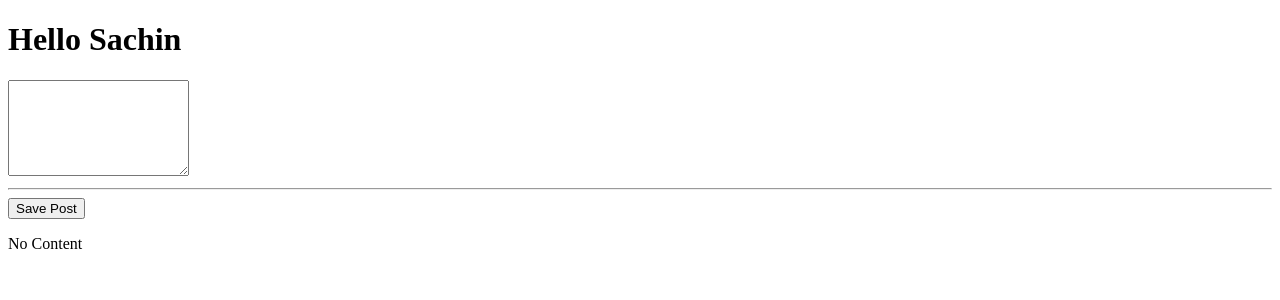
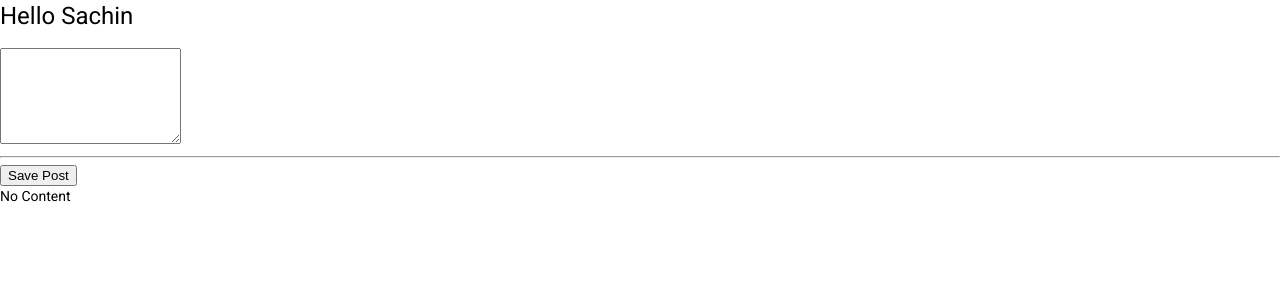
Before and after one commit to sachinthokal/App1, an Angular app: page / in a window 1280 px wide. Shown: the top 300 px of the page. Built offline with nearby package versions, Linux system fonts and the light colour scheme.

Commit message:
Angular CLI Update 13v to 14v

```diff
--- a/angular.json
+++ b/angular.json
@@ -27,6 +27,7 @@
               "src/assets"
             ],
             "styles": [
+              "./node_modules/@angular/material/prebuilt-themes/indigo-pink.css",
               "src/styles.css"
             ],
             "scripts": []
@@ -94,6 +95,7 @@
               "src/assets"
             ],
             "styles": [
+              "./node_modules/@angular/material/prebuilt-themes/indigo-pink.css",
               "src/styles.css"
             ],
             "scripts": []
@@ -102,5 +104,7 @@
       }
     }
   },
-  "defaultProject": "App1"
+  "cli": {
+    "analytics": "89f4c518-0c19-470b-8386-0aed21fc41d3"
+  }
 }
--- a/src/app/app.module.ts
+++ b/src/app/app.module.ts
@@ -3,6 +3,7 @@
 import { FormsModule } from '@angular/forms';
 import { AppComponent } from './app.component';
 import { PostCreateComponent } from './posts/post-create/post-create.component';
+import { BrowserAnimationsModule } from '@angular/platform-browser/animations';
 
 @NgModule({
   declarations: [
@@ -11,7 +12,8 @@
   ],
   imports: [
     BrowserModule,
-    FormsModule
+    FormsModule,
+    BrowserAnimationsModule
   ],
   providers: [],
   bootstrap: [AppComponent]
--- a/src/index.html
+++ b/src/index.html
@@ -6,8 +6,11 @@
   <base href="/">
   <meta name="viewport" content="width=device-width, initial-scale=1">
   <link rel="icon" type="image/x-icon" href="favicon.ico">
+  <link rel="preconnect" href="https://fonts.gstatic.com">
+  <link href="https://fonts.googleapis.com/css2?family=Roboto:wght@300;400;500&display=swap" rel="stylesheet">
+  <link href="https://fonts.googleapis.com/icon?family=Material+Icons" rel="stylesheet">
 </head>
-<body>
+<body class="mat-typography">
   <app-root></app-root>
 </body>
 </html>
--- a/src/styles.css
+++ b/src/styles.css
@@ -1 +1,4 @@
 /* You can add global styles to this file, and also import other style files */
+
+html, body { height: 100%; }
+body { margin: 0; font-family: Roboto, "Helvetica Neue", sans-serif; }
--- a/tsconfig.json
+++ b/tsconfig.json
@@ -16,7 +16,7 @@
     "experimentalDecorators": true,
     "moduleResolution": "node",
     "importHelpers": true,
-    "target": "es2017",
+    "target": "es2020",
     "module": "es2020",
     "lib": [
       "es2020",
```
Also changed, not shown: package.json (+14 -12 lines), 1 other file (tests, documents, lock files or other folders).
